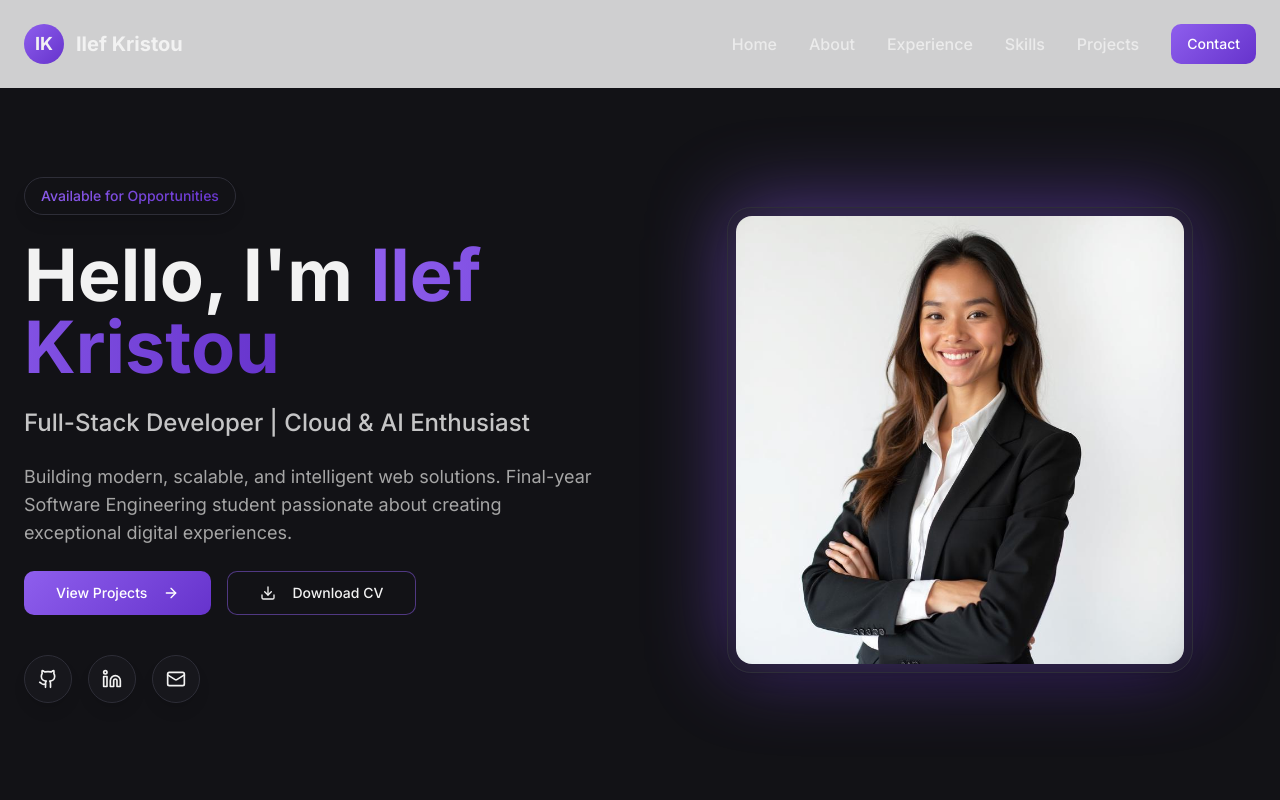
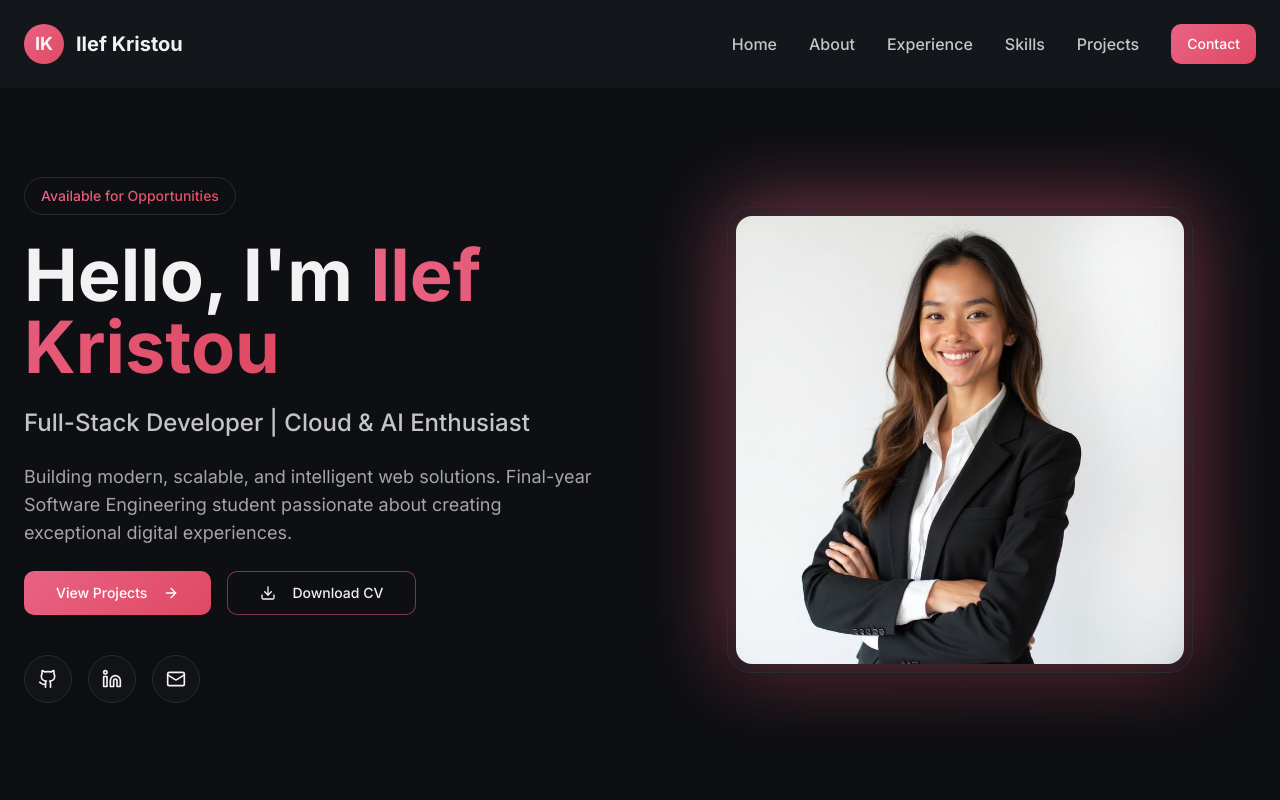
Before and after one commit to ilef-kristou/ilef-kristou-portfolio, a React (Vite) app: page / in a window 1280 px wide. Shown: the top 800 px of the page. Built offline with nearby package versions, Linux system fonts and the light colour scheme; the HTML template or start-up script is replaced by a standard one.

Commit message:
Refactor: Apply dark theme and pink palette

```diff
--- a/src/components/Navigation.tsx
+++ b/src/components/Navigation.tsx
@@ -33,7 +33,7 @@ const Navigation = () => {
   return (
     <nav
       className={`fixed top-0 left-0 right-0 z-50 transition-all duration-300 ${
-        isScrolled ? "bg-white/95 backdrop-blur-xl shadow-md py-4" : "bg-white/80 backdrop-blur-sm py-6"
+        isScrolled ? "bg-card/95 backdrop-blur-xl shadow-md py-4" : "bg-card/80 backdrop-blur-sm py-6"
       }`}
     >
       <div className="container mx-auto px-6 flex items-center justify-between">
--- a/src/index.css
+++ b/src/index.css
@@ -8,40 +8,40 @@ All colors MUST be HSL.
 
 @layer base {
   :root {
-    --background: 240 10% 8%;
+    --background: 220 15% 6%;
     --foreground: 0 0% 95%;
 
-    --card: 240 10% 12%;
+    --card: 220 15% 10%;
     --card-foreground: 0 0% 95%;
 
-    --popover: 240 10% 12%;
+    --popover: 220 15% 10%;
     --popover-foreground: 0 0% 95%;
 
-    --primary: 260 80% 65%;
+    --primary: 345 75% 65%;
     --primary-foreground: 0 0% 100%;
 
-    --secondary: 240 10% 15%;
+    --secondary: 220 15% 14%;
     --secondary-foreground: 0 0% 95%;
 
-    --muted: 240 10% 20%;
+    --muted: 220 15% 18%;
     --muted-foreground: 0 0% 65%;
 
-    --accent: 260 60% 50%;
+    --accent: 350 70% 58%;
     --accent-foreground: 0 0% 100%;
 
     --destructive: 0 84% 60%;
     --destructive-foreground: 0 0% 100%;
 
-    --border: 240 10% 20%;
-    --input: 240 10% 20%;
-    --ring: 260 80% 65%;
+    --border: 220 15% 18%;
+    --input: 220 15% 18%;
+    --ring: 345 75% 65%;
 
     --radius: 0.75rem;
 
     /* Custom portfolio colors */
-    --gradient-start: 260 80% 65%;
-    --gradient-end: 260 60% 50%;
-    --hero-glow: 260 80% 65%;
+    --gradient-start: 345 75% 65%;
+    --gradient-end: 350 70% 58%;
+    --hero-glow: 345 75% 65%;
   }
 
   * {
```
